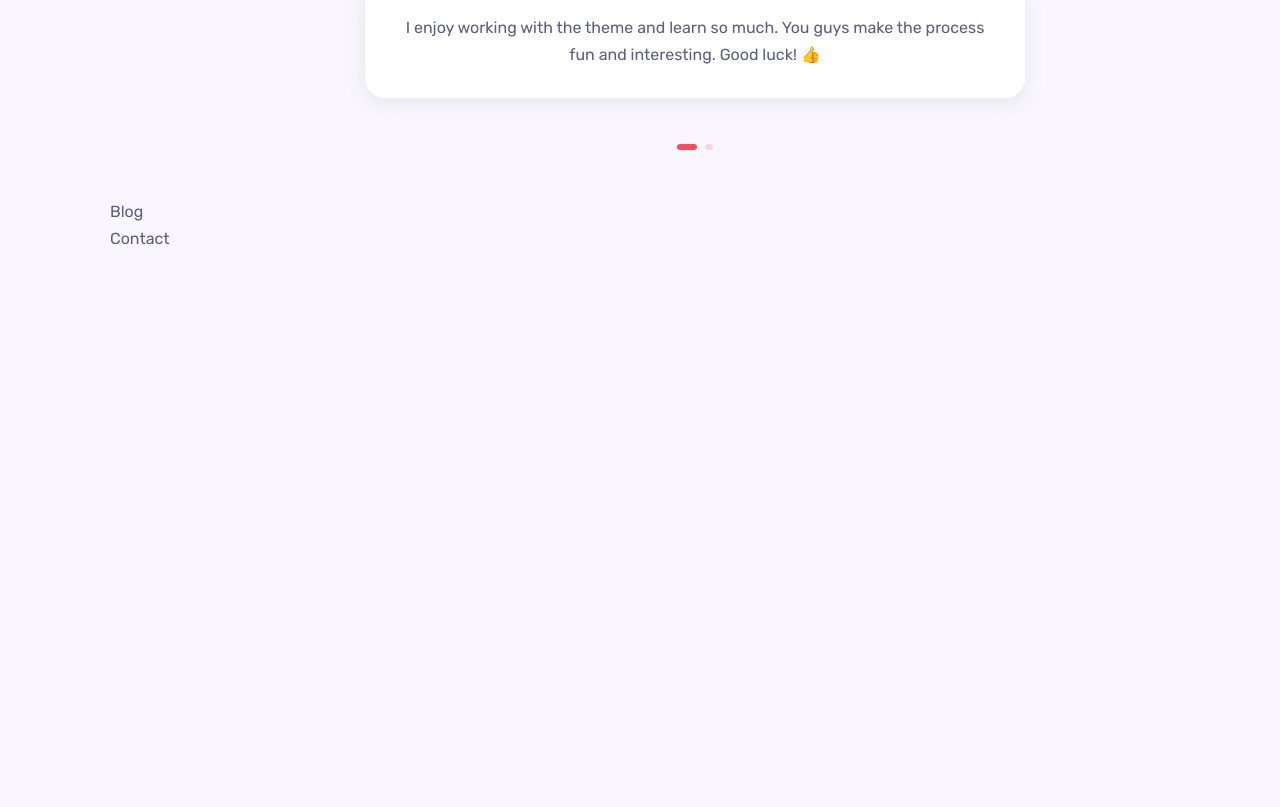
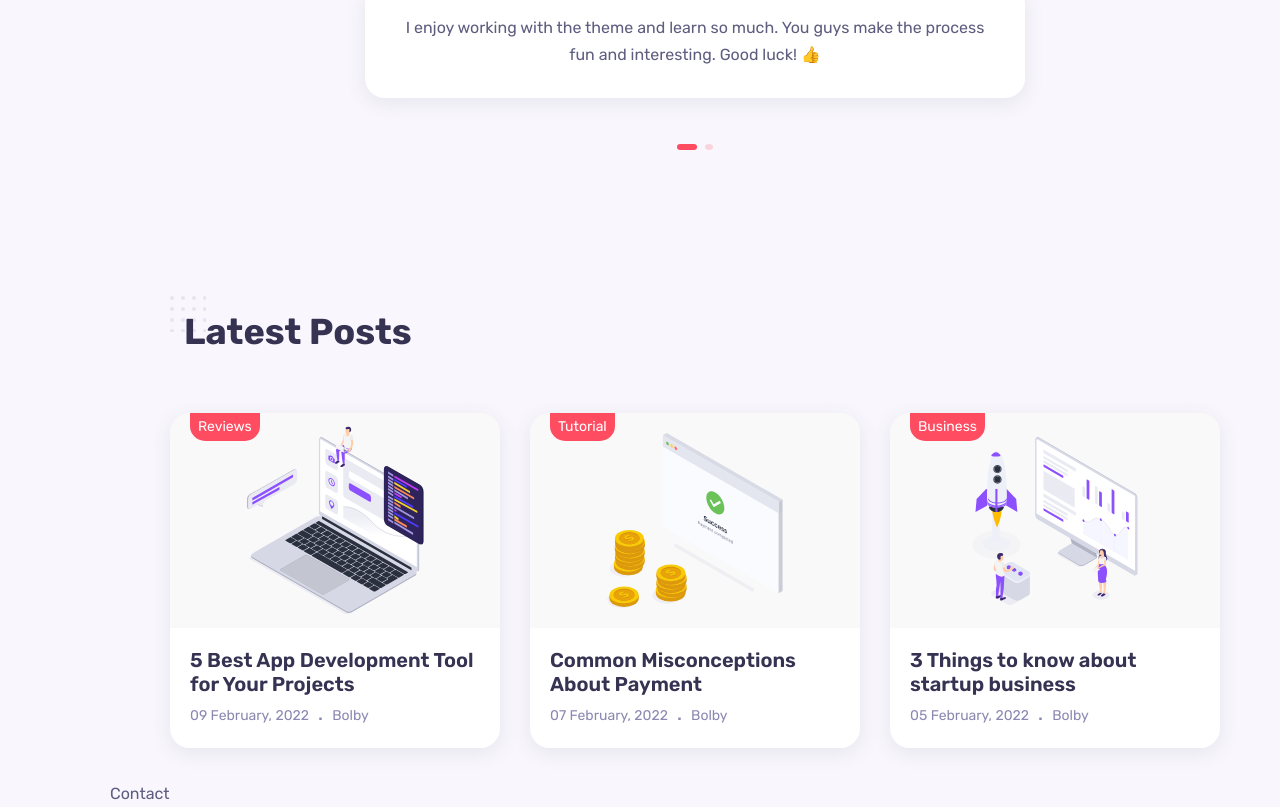
Before and after one commit to theomorphic/geeky, a React (Create React App) app: page / in a window 1280 px wide. Shown: the part 4718-5525 px from the top of the page. Before the commit the page ends 4970 px from the top, so only its background shows below. Built offline with nearby package versions, Linux system fonts and the light colour scheme.

Commit message:
feat: add a component

```diff
--- a/src/components/blog/Blog.jsx
+++ b/src/components/blog/Blog.jsx
@@ -1,11 +1,62 @@
-
-
 import React from "react";
 import "./blog.css"
+import Image1 from "../../assets/blog-1.svg";
+import Image2 from "../../assets/blog-2.svg";
+import Image3 from "../../assets/blog-3.svg";
 
 const Blog = ()=>{
 	return(
-		<div>Blog</div>
+		<section className="blog container section" id="blog">
+			<h2 className="section__title">Latest Posts</h2>
+			<div className="blog__container grid">
+				<div className="blog__card">
+					<div className="blog__thumb">
+						<a href="#"><span className="blog__category">Reviews</span></a>
+						<a href="#"><img src={Image1} className="blog__img" /></a>
+					</div>
+					<div className="blog__details">
+						<h3 className="blog__title">5 Best App Development Tool for Your Projects</h3>
+						<div className="blog__meta">
+							<span>09 February, 2022</span>
+							<span className="blog__dot">.</span>
+							<span>Bolby</span>
+						</div>
+					</div>
+				</div>
+
+				<div className="blog__card">
+					<div className="blog__thumb">
+						<a href="#"><span className="blog__category">Tutorial</span></a>
+						<a href="#"><img src={Image2} className="blog__img" /></a>
+					</div>
+					<div className="blog__details">
+						<h3 className="blog__title">Common Misconceptions About Payment</h3>
+						<div className="blog__meta">
+							<span>07 February, 2022</span>
+							<span className="blog__dot">.</span>
+							<span>Bolby</span>
+						</div>
+					</div>
+				</div>
+
+				<div className="blog__card">
+					<div className="blog__thumb">
+						<a href="#"><span className="blog__category">Business</span></a>
+						<a href="#"><img src={Image3} className="blog__img" /></a>
+					</div>
+					<div className="blog__details">
+						<h3 className="blog__title">3 Things to know about startup business</h3>
+						<div className="blog__meta">
+							<span>05 February, 2022</span>
+							<span className="blog__dot">.</span>
+							<span>Bolby</span>
+						</div>
+					</div>
+				</div>
+			</div>
+
+
+		</section>
 	)
 }
 
--- a/src/components/blog/blog.css
+++ b/src/components/blog/blog.css
@@ -0,0 +1,61 @@
+
+.blog__container{
+	grid-template-columns: repeat(3, 1fr);
+	column-gap: 1.875rem;
+}
+
+.blog__card{
+	box-shadow: var(--shadow);
+	border-radius: var(--border-radius);
+	overflow: hidden;
+}
+
+.blog__thumb{
+	position: relative;
+	overflow: hidden;
+}
+
+.blog__img{
+	transform: scale(1);
+	transition: .3s;
+}
+
+.blog__thumb:hover .blog__img{
+	transform: scale(1.1);
+}
+
+.blog__category{
+	display: inline-block;
+	position: absolute;
+	top: 0;
+	left: 1.25rem;
+	padding: 0.125rem 0.5rem;
+	color: #fff;
+	background-color: var(--first-color);
+	border-bottom-left-radius: 0.9375rem;
+	border-bottom-right-radius: 0.9375rem;
+	font-size: var(--small-font-size);
+	transition: .3s;
+	z-index: 1;
+}
+
+.blog__details{
+	background-color: var(--container-color);
+	padding: 1.25rem;
+}
+
+.blog__title{
+	font-size: var(--h3-font-size);
+	margin-bottom: 0.5rem;
+}
+
+.blog__meta{
+	display: flex;
+	column-gap: 0.6rem;
+	font-size: var(--small-font-size);
+	color: #8b88b1;
+}
+
+.blog__dot{
+	font-weight: var(--font-bold);
+}
--- a/src/components/portfolio/Portfolio.jsx
+++ b/src/components/portfolio/Portfolio.jsx
@@ -17,7 +17,7 @@ const Portfolio = ()=>{
 
 
 	return(
-		<section className="work container section" id="work">
+		<section className="work container section" id="portfolio">
 			<h2 className="section__title">
 				Recent Works
 			</h2>
--- a/src/components/testimonials/Testimonials.jsx
+++ b/src/components/testimonials/Testimonials.jsx
@@ -17,8 +17,8 @@ const data = [
 	{
 	  id: 1,
 	  image: Image1,
-	  title: "John Doe",
-	  subtitle: "Product designer at Dribble",
+	  title: "Stan Lee",
+	  subtitle: "Product designer at Marvel",
 	  comment:
 	    "I enjoy working with the theme and learn so much. You       guys make the process fun and interesting. Good luck! 👍",
 	},
```
